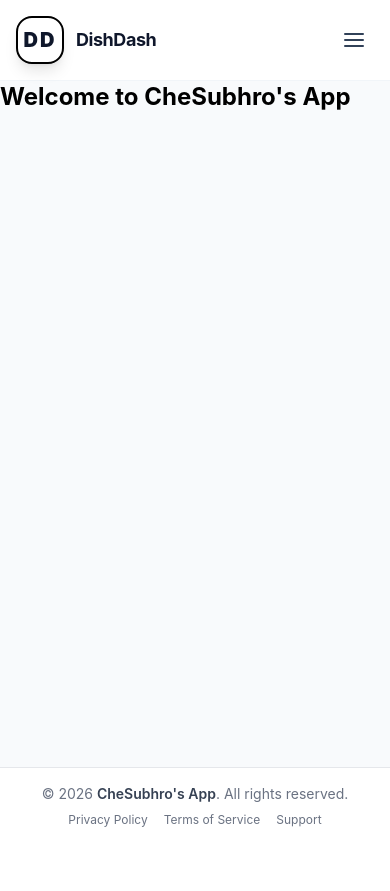
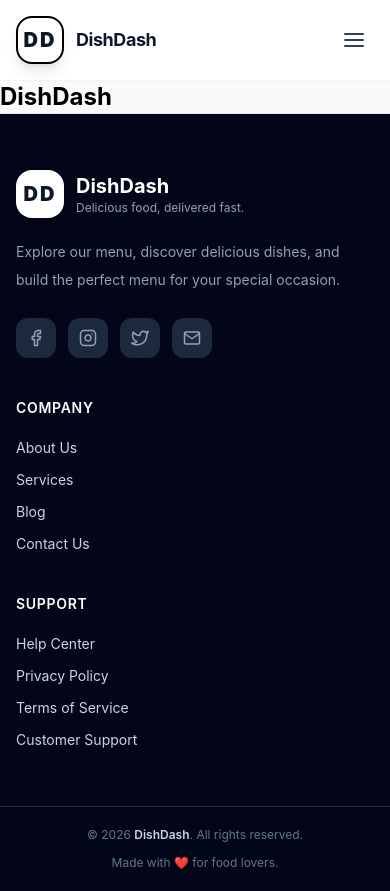
Before and after one commit to CheSubhro/DishDash, a React (Vite) app in the folder website/: page / in a window 390 px wide. Before the commit the page ends 844 px from the top, so only its background shows below. Built offline with nearby package versions, Linux system fonts and the light colour scheme.

Commit message:
feat: add responsive website footer

```diff
--- a/website/src/App.jsx
+++ b/website/src/App.jsx
@@ -10,7 +10,7 @@ function App() {
             <ErrorBoundary>
                 <MainLayout>
                     <h1 className="text-2xl font-bold text-primary">
-                        Welcome to CheSubhro's App
+                        DishDash
                     </h1>
                 </MainLayout>
             </ErrorBoundary>
--- a/website/src/components/layout/Footer/Footer.jsx
+++ b/website/src/components/layout/Footer/Footer.jsx
@@ -1,17 +1,213 @@
 
 import React from 'react';
+import {
+    FiFacebook,
+    FiInstagram,
+    FiTwitter,
+    FiMail,
+} from 'react-icons/fi';
 
 export default function Footer() {
+    const currentYear = new Date().getFullYear();
+
     return (
-        <footer className="w-full py-4 px-6 bg-white border-t border-gray-200 text-center text-sm text-gray-500 flex flex-col sm:flex-row items-center justify-between gap-2">
-            <div>
-                <p>© {new Date().getFullYear()} <span className="font-semibold text-gray-700">CheSubhro's App</span>. All rights reserved.</p>
+        <footer className="border-t border-slate-200 bg-slate-950 text-slate-300">
+
+            {/* ================= MAIN FOOTER ================= */}
+            <div className="mx-auto grid max-w-7xl gap-10 px-4 py-14 sm:px-6 md:grid-cols-2 lg:grid-cols-4 lg:px-8">
+
+                {/* ================= BRAND ================= */}
+                <div className="lg:col-span-2">
+
+                    <a
+                        href="/"
+                        className="mb-5 inline-flex items-center gap-3"
+                    >
+                        <div className="flex h-12 w-12 items-center justify-center rounded-2xl bg-white shadow-md">
+                            <span className="text-xl font-black tracking-widest text-slate-900">
+                                DD
+                            </span>
+                        </div>
+
+                        <div>
+                            <h2 className="text-xl font-bold text-white">
+                                DishDash
+                            </h2>
+
+                            <p className="text-xs text-slate-400">
+                                Delicious food, delivered fast.
+                            </p>
+                        </div>
+                    </a>
+
+                    <p className="max-w-md text-sm leading-7 text-slate-400">
+                        Explore our menu, discover delicious dishes, and build the perfect menu for your special occasion.
+                    </p>
+
+
+                    {/* ================= SOCIAL LINKS ================= */}
+                    <div className="mt-6 flex items-center gap-3">
+
+                        <a
+                            href="#"
+                            aria-label="Facebook"
+                            className="flex h-10 w-10 items-center justify-center rounded-xl bg-slate-800 text-slate-400 transition hover:bg-primary hover:text-white"
+                        >
+                            <FiFacebook size={18} />
+                        </a>
+
+                        <a
+                            href="#"
+                            aria-label="Instagram"
+                            className="flex h-10 w-10 items-center justify-center rounded-xl bg-slate-800 text-slate-400 transition hover:bg-primary hover:text-white"
+                        >
+                            <FiInstagram size={18} />
+                        </a>
+
+                        <a
+                            href="#"
+                            aria-label="Twitter"
+                            className="flex h-10 w-10 items-center justify-center rounded-xl bg-slate-800 text-slate-400 transition hover:bg-primary hover:text-white"
+                        >
+                            <FiTwitter size={18} />
+                        </a>
+
+                        <a
+                            href="#"
+                            aria-label="Email"
+                            className="flex h-10 w-10 items-center justify-center rounded-xl bg-slate-800 text-slate-400 transition hover:bg-primary hover:text-white"
+                        >
+                            <FiMail size={18} />
+                        </a>
+
+                    </div>
+
+                </div>
+
+
+                {/* ================= COMPANY ================= */}
+                <div>
+
+                    <h3 className="mb-5 text-sm font-semibold uppercase tracking-wider text-white">
+                        Company
+                    </h3>
+
+                    <ul className="space-y-3 text-sm">
+
+                        <li>
+                            <a
+                                href="/about"
+                                className="transition hover:text-primary"
+                            >
+                                About Us
+                            </a>
+                        </li>
+
+                        <li>
+                            <a
+                                href="/services"
+                                className="transition hover:text-primary"
+                            >
+                                Services
+                            </a>
+                        </li>
+
+                        <li>
+                            <a
+                                href="/blog"
+                                className="transition hover:text-primary"
+                            >
+                                Blog
+                            </a>
+                        </li>
+
+                        <li>
+                            <a
+                                href="/contact"
+                                className="transition hover:text-primary"
+                            >
+                                Contact Us
+                            </a>
+                        </li>
+
+                    </ul>
+
+                </div>
+
+
+                {/* ================= SUPPORT ================= */}
+                <div>
+
+                    <h3 className="mb-5 text-sm font-semibold uppercase tracking-wider text-white">
+                        Support
+                    </h3>
+
+                    <ul className="space-y-3 text-sm">
+
+                        <li>
+                            <a
+                                href="/help"
+                                className="transition hover:text-primary"
+                            >
+                                Help Center
+                            </a>
+                        </li>
+
+                        <li>
+                            <a
+                                href="/privacy"
+                                className="transition hover:text-primary"
+                            >
+                                Privacy Policy
+                            </a>
+                        </li>
+
+                        <li>
+                            <a
+                                href="/terms"
+                                className="transition hover:text-primary"
+                            >
+                                Terms of Service
+                            </a>
+                        </li>
+
+                        <li>
+                            <a
+                                href="/support"
+                                className="transition hover:text-primary"
+                            >
+                                Customer Support
+                            </a>
+                        </li>
+
+                    </ul>
+
+                </div>
+
             </div>
-            <div className="flex gap-4 text-xs">
-                <a href="#" className="hover:text-primary transition-colors">Privacy Policy</a>
-                <a href="#" className="hover:text-primary transition-colors">Terms of Service</a>
-                <a href="#" className="hover:text-primary transition-colors">Support</a>
+
+
+            {/* ================= COPYRIGHT ================= */}
+            <div className="border-t border-slate-800">
+
+                <div className="mx-auto flex max-w-7xl flex-col items-center justify-between gap-3 px-4 py-5 text-center text-xs text-slate-500 sm:flex-row sm:px-6 lg:px-8">
+
+                    <p>
+                        © {currentYear}{' '}
+                        <span className="font-semibold text-slate-300">
+                            DishDash
+                        </span>
+                        . All rights reserved.
+                    </p>
+
+                    <p>
+                        Made with ❤️ for food lovers.
+                    </p>
+
+                </div>
+
             </div>
+
         </footer>
     );
 }
```
